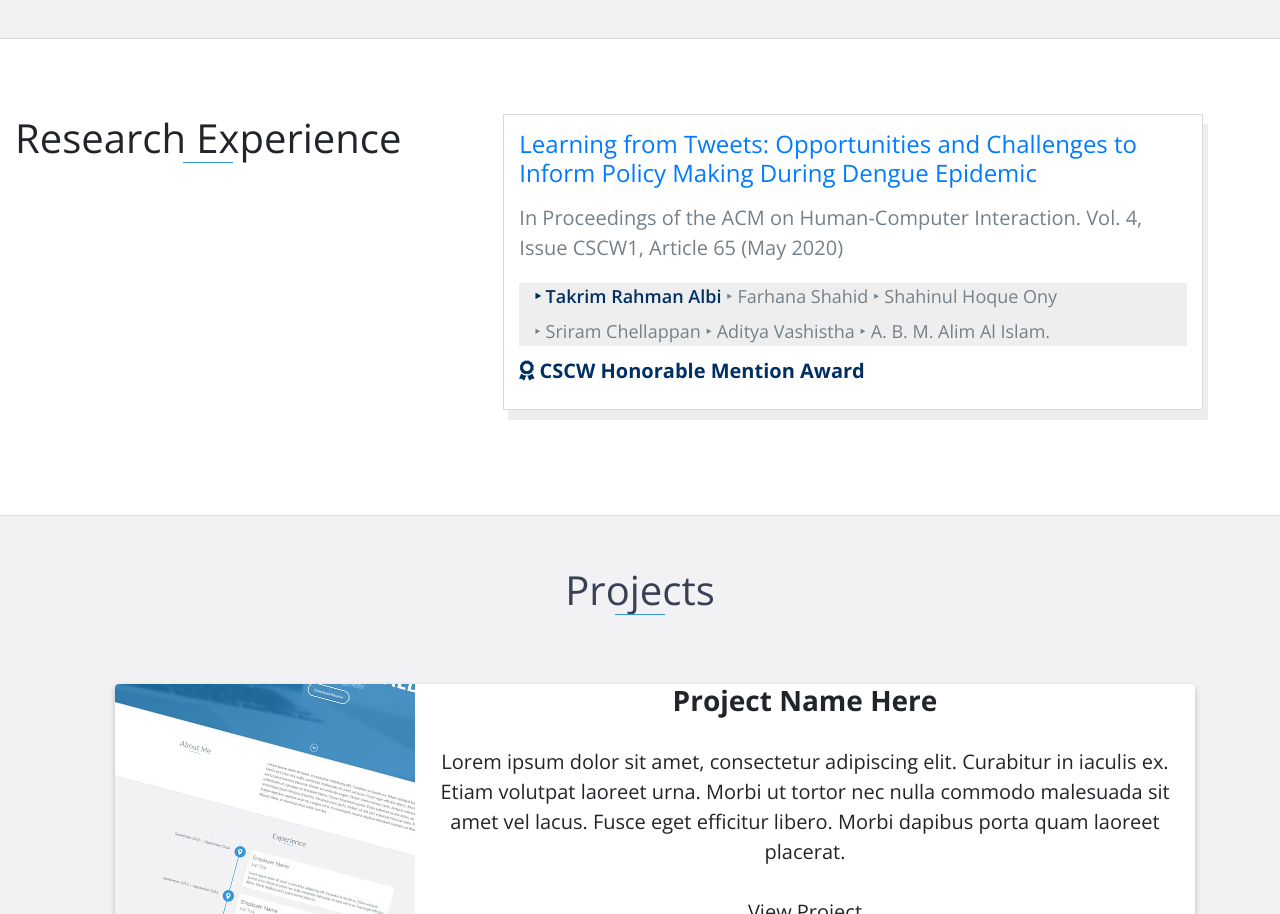
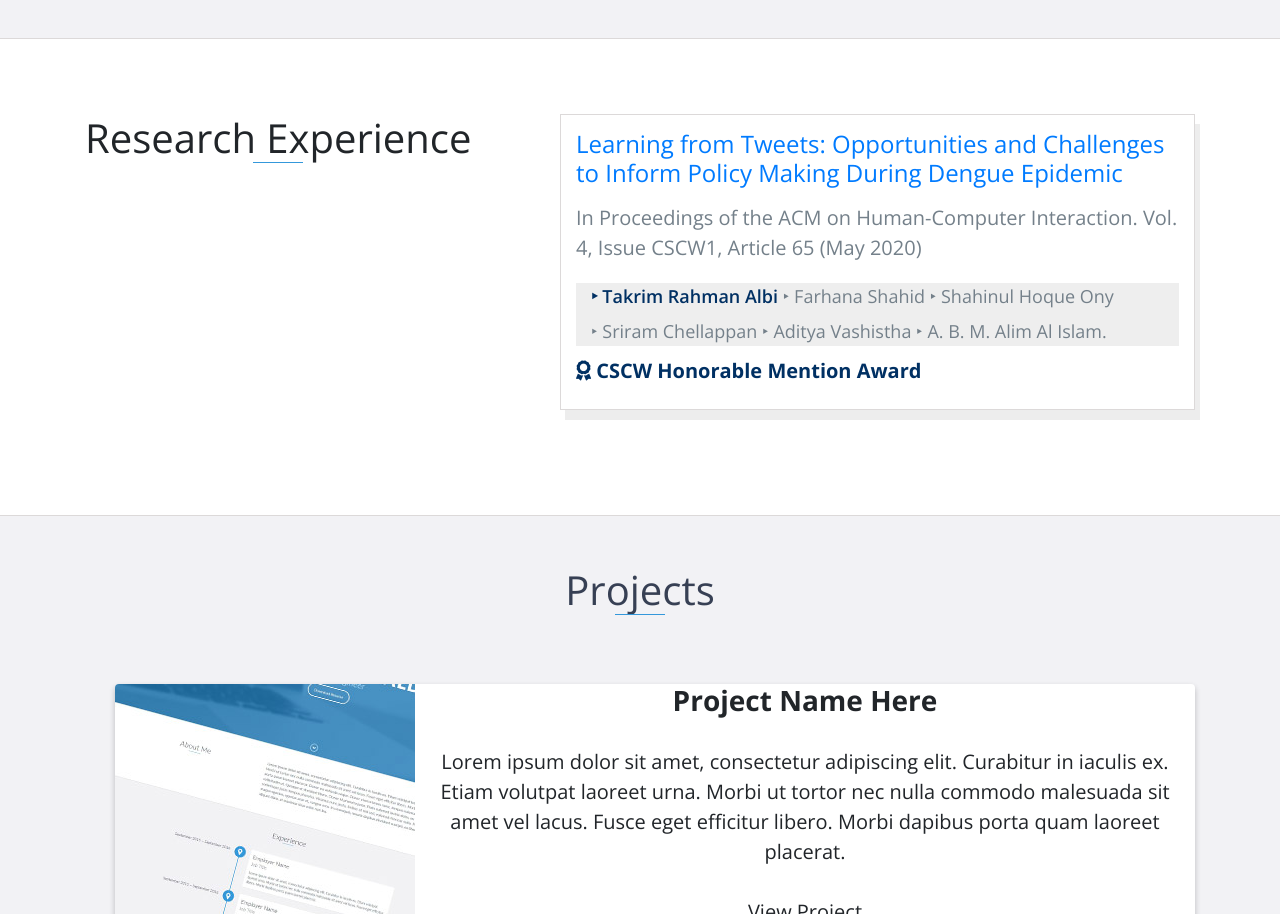
Before and after one commit to Alvi-Rahman/Alvi-Rahman.github.io, a website: page index.html in a window 1280 px wide. Shown: the part 1922-2836 px from the top of the page. Drawn offline with nearby package versions, Linux system fonts and the light colour scheme.

Commit message:
Updated Website V3

```diff
--- a/index.html
+++ b/index.html
@@ -185,13 +185,13 @@
 
 
     <div id="research_experience" style="padding: 75px 15px; border-bottom: 1px solid #dcd9d9;">
-
+        <div class="container">
             <div class="row">
-                <div class="col-md-4">
+                <div class="col-md-5">
                     <h2 class="heading">Research Experience</h2>
                 </div>
 
-                <div class="col-md-8">
+                <div class="col-md-7">
                     <div class="education-block" style="box-shadow: 5px 10px rgba(25, 25, 25, 0.08);">
 
                         <a href="https://dl.acm.org/doi/10.1145/3392875" target="_blank">
@@ -233,6 +233,8 @@
 
 
             </div>
+        </div>
+
 
     </div>
 
```
